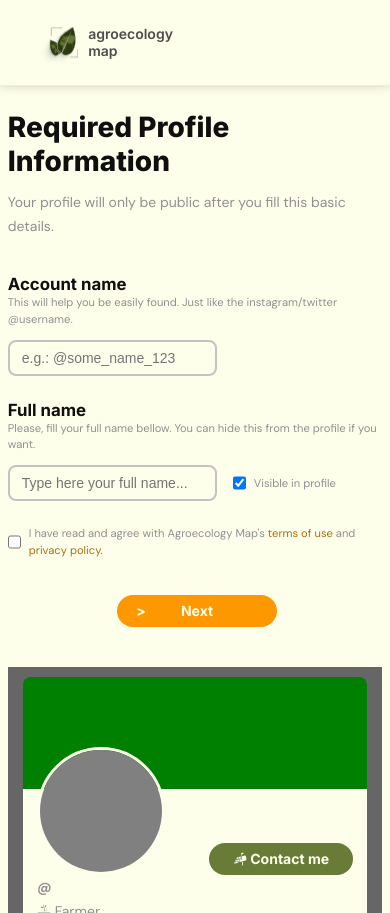
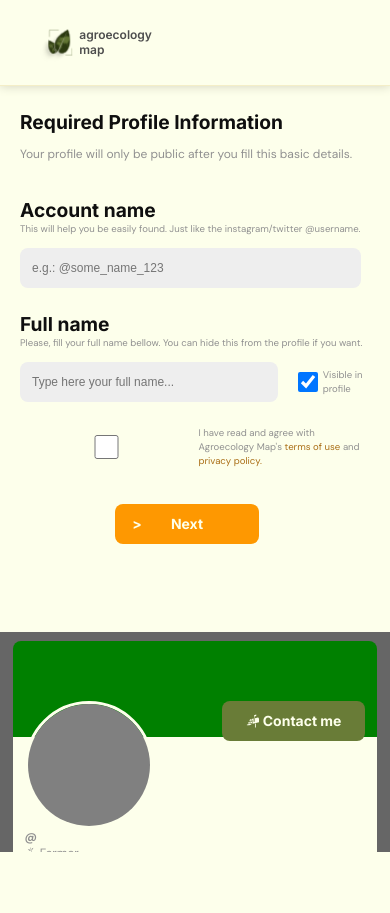
Before and after one commit to marcelo-soares-souza/Agroecology-Map-Frontend, a React (Vite) app: page /profile in a window 390 px wide. After the commit the page ends 852 px from the top, so only its background shows below. Built offline with nearby package versions, Linux system fonts and the light colour scheme.

Commit message:
styles: mobile design system updates

```diff
--- a/src/pages/Profile.module.css
+++ b/src/pages/Profile.module.css
@@ -14,7 +14,10 @@
   display: flex;
   flex-direction: column;
   align-items: start;
+  justify-self: center;
   gap: var(--space-4);
+  align-self: end;
+  margin-bottom: 15%;
 }
 
 .firstColumn p {
--- a/src/pages/Profile.tsx
+++ b/src/pages/Profile.tsx
@@ -78,9 +78,9 @@ const Profile = () => {
   };
 
   return (
-    <div className="column-justify-center" style={{ padding: "0 2%" }}>
+    <div className="column-justify-center">
       <div className={classes.columnsContainer + " two-columns"}>
-        <div className="contain-center">
+        <div className="grid-container">
           {whichPage === "RequiredProfileInformation" && (
             <RequiredProfileInformation
               accountName={profile?.accountName ?? ""}
--- a/src/theme/buttons.module.css
+++ b/src/theme/buttons.module.css
@@ -4,15 +4,19 @@ button {
   display: flex;
   justify-content: center;
   align-items: center;
+
+  height: var(--space-5);
   margin: var(--space-2) 0;
-  height: var(--space-5);
   padding: 0 var(--space-4);
+
   font-family: var(--font-heading);
+  font-size: var(--text-base);
+  font-weight: 500;
   color: var(--neutral-lighter);
+
   border: 2px solid var(--neutral);
   border-radius: 28px;
-  font-size: var(--text-base);
-  font-weight: 500;
+
   transition: border-color linear 150ms, color linear 150ms;
 }
 
@@ -63,3 +67,12 @@ button:disabled {
 .btn-long {
   min-width: 12rem;
 }
+
+@media (max-width: 920px) {
+  button {
+    font-size: var(--text-lg);
+    border-radius: 8px;
+    align-self: stretch;
+    margin: var(--space-2) var(--space-3);
+  }
+}
--- a/src/theme/inputs.module.css
+++ b/src/theme/inputs.module.css
@@ -20,3 +20,11 @@ label {
   line-height: var(--text-lg);
   font-size: var(--text-sm);
 }
+
+@media (max-width: 920px) {
+  input {
+    background-color: #EEEEEE;
+    border: none;
+    width: 100%;
+  }
+}
--- a/src/theme/layout.module.css
+++ b/src/theme/layout.module.css
@@ -12,14 +12,15 @@
 
 @media (max-width: 920px) {
   :root {
+    --space-0: 5px;
     --space-1: 8px;
     --space-2: 12px;
-    --space-3: 16px;
+    --space-3: 20px;
     --space-4: 24px;
-    --space-5: 32px;
-    --space-6: 56px;
-    --space-7: 72px;
-    --space-8: 136px;
+    --space-5: 40px;
+    --space-6: 44px;
+    --space-7: 64px;
+    --space-8: 96px;
   }
 }
 
@@ -107,3 +108,9 @@ main > * {
     row-gap: 2rem;
   }
 } */
+
+@media (max-width: 920px) {
+  .grid-container {
+    grid-template-columns: 20px 1fr 20px;
+  }
+}
--- a/src/theme/texts.module.css
+++ b/src/theme/texts.module.css
@@ -33,13 +33,6 @@
   --text-2xl: 1.6rem;
   --text-3xl: 2rem;
   --text-4xl: 2.6rem;
-}
-
-@media (max-width: 920px) {
-  :root {
-    font-size: 14px;
-    line-height: 24px;
-  }
 }
 
 p {
@@ -85,3 +78,45 @@ a {
 a:hover {
   color: var(--orange);
 }
+
+/* Mobile */
+
+@media (max-width: 920px) {
+  :root {
+    font-size: 12px;
+    line-height: 16px;
+
+    --text-lg: 1.165rem; /* ~14px */
+    --text-xl: 1.333rem; /* ~16px */
+    --text-xl: 1.666rem; /* ~20px */
+  }
+
+  label {
+    font-size: var(--text-base);
+    font-weight: 500;
+  }
+
+  .label {
+    font-size: var(--text-base);
+    font-weight: 500;
+  }
+
+  .subtitle {
+    font-family: var(--font-heading);
+    font-size: var(--text-lg);
+  }
+
+
+  h1,
+  h2,
+  h3,
+  h4,
+  h5,
+  h6 {
+    line-height: normal;
+    font-family: var(--font-heading);
+    font-size: var(--text-2xl);
+    font-weight: 700;
+    margin: 0;
+  }
+}
```
Lines whose indentation alone changed are shown as unchanged.
